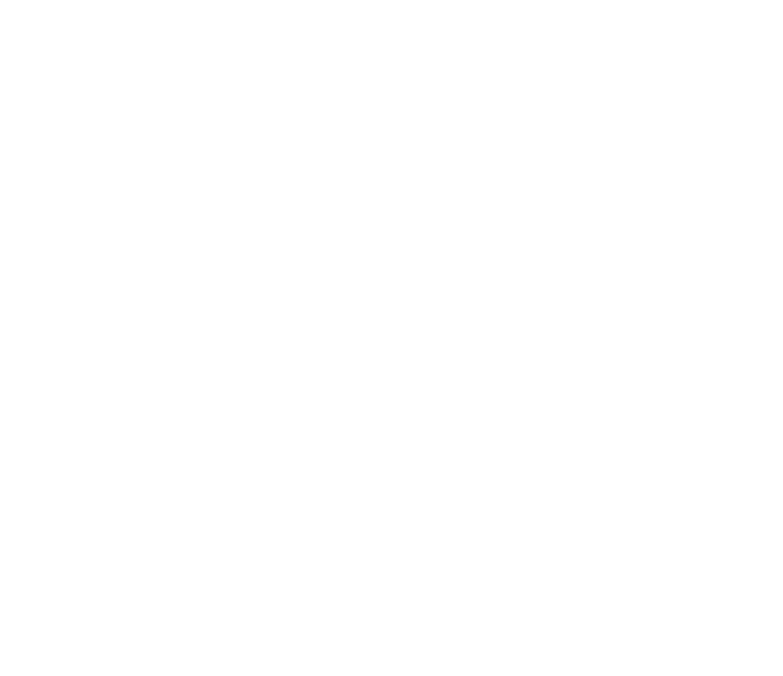
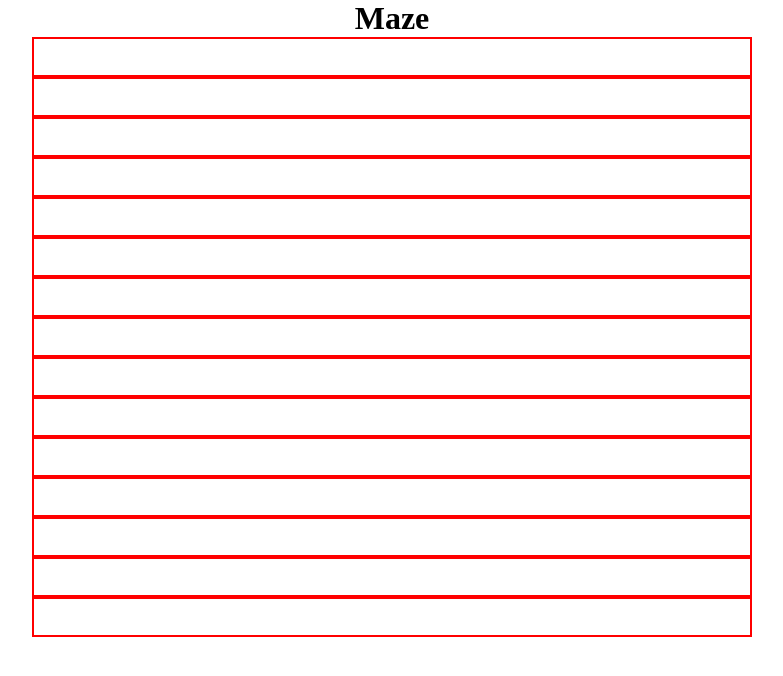
Before and after one commit to karki011/maze, a plain HTML site: page index.html in a window 1280 px wide. Shown: the whole page, without its empty margins (248-1031 px from the left). Drawn offline with Linux system fonts and the light colour scheme.

Commit message:
added maze div and class

```diff
--- a/index.html
+++ b/index.html
@@ -9,6 +9,13 @@
     <title>Maze</title>
 </head>
 <body>
+    <div class="wrapper">
+        <header>
+            <h1>Maze</h1>
+        </header>
+        <div class="gameContainer">
 
+        </div>
+    </div>
 </body>
 </html>
--- a/maze.js
+++ b/maze.js
@@ -15,4 +15,17 @@ const map = [
     "W       W       W   W",
     "WWWWWWWWWWWWWWWWWWWWW",
 ];
-console.log(map[0][1]);
+const gameContainer = document.querySelector('.gameContainer');
+console.log(map[0]);
+console.log(map.length);
+
+function createMaze(){
+    for (let i = 0; i < map.length; i++){
+        let createMazeDiv = document.createElement('div');
+        createMazeDiv.className ="mazeDiv";
+        // let textnode = document.createTextNode();
+        // createMazeDiv.appendChild(textnode);
+        gameContainer.appendChild(createMazeDiv)
+    }
+}
+createMaze()
--- a/style.css
+++ b/style.css
@@ -0,0 +1,20 @@
+*{
+    padding: 0;
+    margin: 0;
+    box-sizing: border-box;
+}
+header{
+    text-align: center;
+}
+.gameContainer{
+    display: grid;
+    justify-content: center;
+
+
+}
+.mazeDiv{
+    height: 40px;
+    width: 90vh;
+    border: 2px solid red;
+
+}
```
